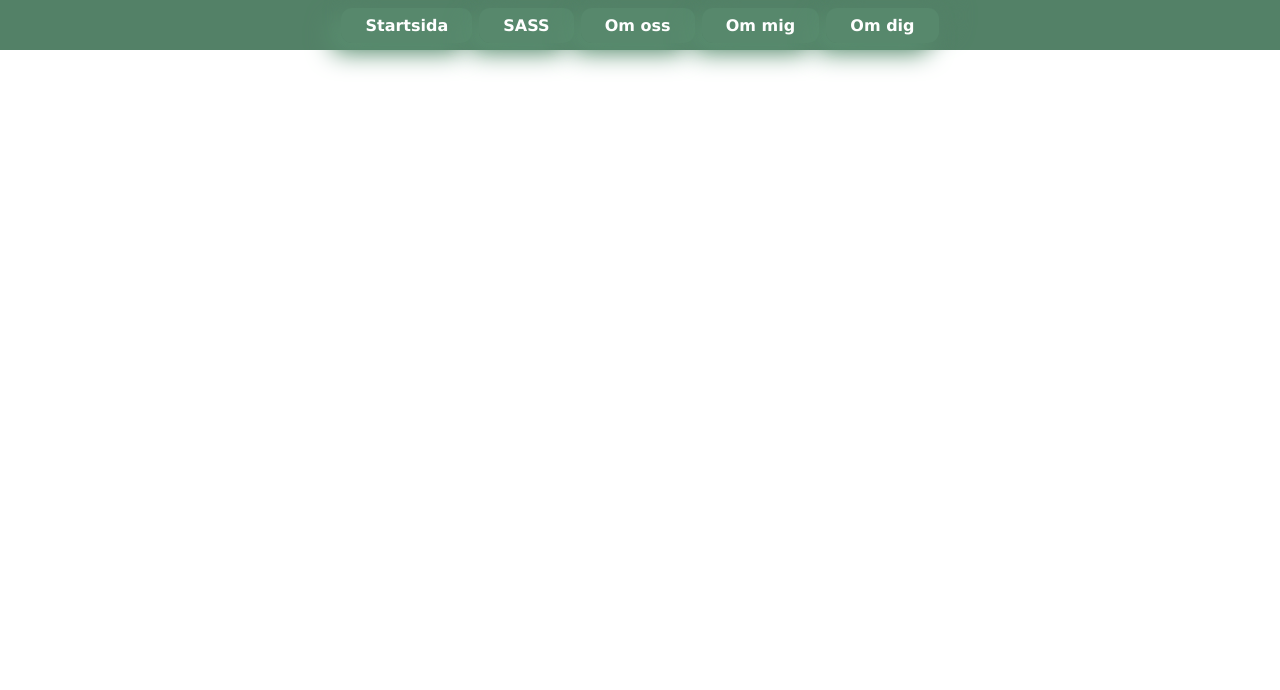
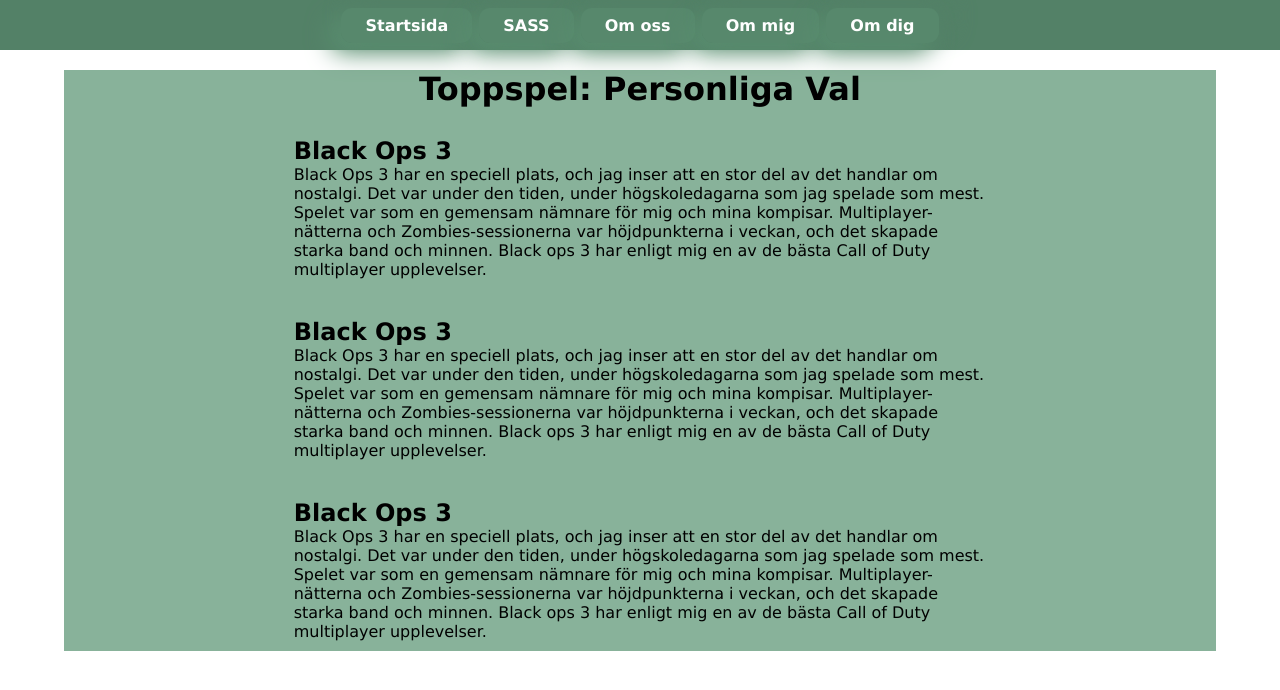
Before and after one commit to HarisSabanovic/SCSS, a website built with Parcel: page src/index.html in a window 1280 px wide. Built offline with nearby package versions, Linux system fonts and the light colour scheme.

Commit message:
lade till en container

```diff
--- a/src/css/_layout.scss
+++ b/src/css/_layout.scss
@@ -148,3 +148,20 @@
         }
     }
 }
+
+.container {
+    width: 90%;
+    margin-top: 20px;
+    margin-inline: auto;
+    background-color: base.$primary-color-light;
+
+    h1 {
+        text-align: center;
+    }
+
+    .game-container {
+        padding: 10px;
+        max-width: 70ch;
+        margin-inline: auto;
+    }
+}
--- a/src/index.html
+++ b/src/index.html
@@ -8,7 +8,6 @@
     <script src="js/main.js" type="module"></script>
 </head>
 <body>
-    <main>
         <header>
             <button class="menu-btn open" id="open-menu">
                 <span class="menu-icon">
@@ -39,6 +38,28 @@
                 </ul>
             </nav>
         </header>
-    </main>
+        <main>
+            <div class="container">
+                <h1>Toppspel: Personliga Val</h1>
+
+                <div class="game-container">
+                    <img>
+                    <h2>Black Ops 3</h2>
+                    <p>Black Ops 3 har en speciell plats, och jag inser att en stor del av det handlar om nostalgi. Det var under den tiden, under högskoledagarna som jag spelade som mest. Spelet var som en gemensam nämnare för mig och mina kompisar. Multiplayer-nätterna och Zombies-sessionerna var höjdpunkterna i veckan, och det skapade starka band och minnen. Black ops 3 har enligt mig en av de bästa Call of Duty multiplayer upplevelser.</p>
+                </div>
+
+                <div class="game-container">
+                    <img>
+                    <h2>Black Ops 3</h2>
+                    <p>Black Ops 3 har en speciell plats, och jag inser att en stor del av det handlar om nostalgi. Det var under den tiden, under högskoledagarna som jag spelade som mest. Spelet var som en gemensam nämnare för mig och mina kompisar. Multiplayer-nätterna och Zombies-sessionerna var höjdpunkterna i veckan, och det skapade starka band och minnen. Black ops 3 har enligt mig en av de bästa Call of Duty multiplayer upplevelser.</p>
+                </div>
+
+                <div class="game-container">
+                    <img>
+                    <h2>Black Ops 3</h2>
+                    <p>Black Ops 3 har en speciell plats, och jag inser att en stor del av det handlar om nostalgi. Det var under den tiden, under högskoledagarna som jag spelade som mest. Spelet var som en gemensam nämnare för mig och mina kompisar. Multiplayer-nätterna och Zombies-sessionerna var höjdpunkterna i veckan, och det skapade starka band och minnen. Black ops 3 har enligt mig en av de bästa Call of Duty multiplayer upplevelser.</p>
+                </div>
+            </div>
+        </main>
 </body>
 </html>
```
